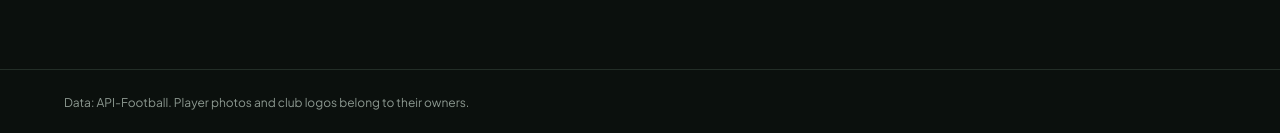
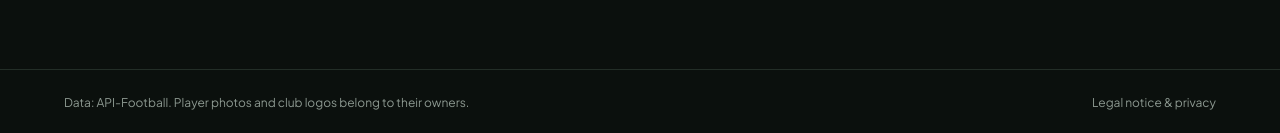
Before and after one commit to drakaull/scorefoot.gg, a Next.js app in the folder web/: page /en in a window 1280 px wide. Shown: the part 664-797 px from the top of the page. Built offline with nearby package versions, Linux system fonts and the light colour scheme; no server answers.

Commit message:
feat(web): link the portfolio legal notice in the footer

```diff
--- a/web/messages/en.json
+++ b/web/messages/en.json
@@ -29,7 +29,8 @@
     "back": "Back to home"
   },
   "Footer": {
-    "data": "Data: API-Football. Player photos and club logos belong to their owners."
+    "data": "Data: API-Football. Player photos and club logos belong to their owners.",
+    "legal": "Legal notice & privacy"
   },
   "Position": {
     "Goalkeeper": "Goalkeeper",
--- a/web/messages/fr.json
+++ b/web/messages/fr.json
@@ -29,7 +29,8 @@
     "back": "Retour à l'accueil"
   },
   "Footer": {
-    "data": "Données : API-Football. Les photos des joueurs et les logos des clubs appartiennent à leurs propriétaires."
+    "data": "Données : API-Football. Les photos des joueurs et les logos des clubs appartiennent à leurs propriétaires.",
+    "legal": "Mentions légales et vie privée"
   },
   "Position": {
     "Goalkeeper": "Gardien",
--- a/web/src/components/Footer.tsx
+++ b/web/src/components/Footer.tsx
@@ -1,10 +1,20 @@
-import { useTranslations } from "next-intl";
+import { useLocale, useTranslations } from "next-intl";
+
+// Same publisher and host as the portfolio, whose page covers ScoreFoot too.
+const LEGAL_URL = "https://leonard-fontaine.com";
 
 export function Footer() {
   const t = useTranslations("Footer");
+  const locale = useLocale();
   return (
     <footer className="border-t border-border">
-      <p className="mx-auto max-w-[1200px] px-4 py-6 text-caption text-muted lg:px-6">{t("data")}</p>
+      <div className="mx-auto flex max-w-[1200px] flex-wrap justify-between gap-x-6 gap-y-2 px-4 py-6 text-caption text-muted lg:px-6">
+        <p>{t("data")}</p>
+        {/* A plain link: same tab, no prefetch, no referrer sent. */}
+        <a href={`${LEGAL_URL}/${locale}/privacy`} rel="noreferrer" className="hover:text-accent">
+          {t("legal")}
+        </a>
+      </div>
     </footer>
   );
 }
```
Also changed, not shown: 2 other files (tests, documents, lock files or other folders).
